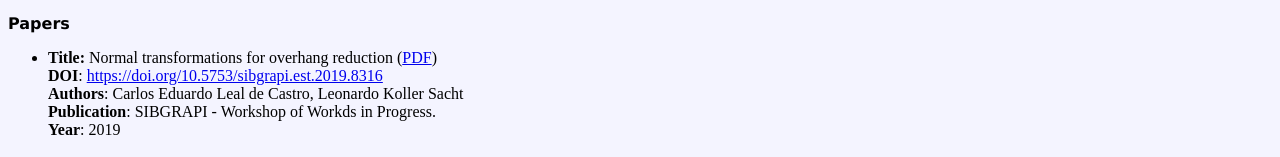
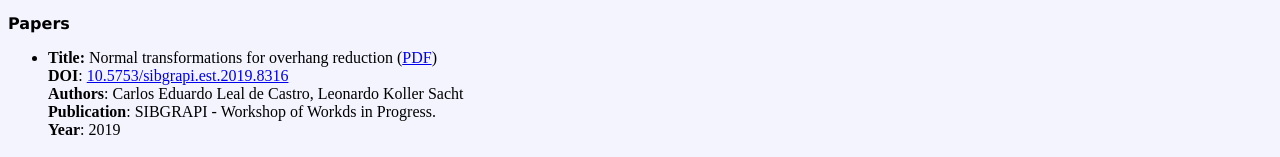
Before and after one commit to carloselcastro/carloselcastro.github.io, a plain HTML site: page index.html in a window 1280 px wide. Shown: the part 744-901 px from the top of the page. Drawn offline with Linux system fonts and the light colour scheme.

Commit message:
Doi change

```diff
--- a/index.html
+++ b/index.html
@@ -61,7 +61,7 @@
 
     <ul>
     	<li> <b>Title:</b> Normal transformations for overhang reduction (<a href="https://sol.sbc.org.br/index.php/sibgrapi_estendido/article/view/8316/8191" target="_blank">PDF</a>) <br>
-    		<b>DOI</b>: <a href="https://doi.org/10.5753/sibgrapi.est.2019.8316" target="_blank"> https://doi.org/10.5753/sibgrapi.est.2019.8316 </a><br>
+    		<b>DOI</b>: <a href="https://doi.org/10.5753/sibgrapi.est.2019.8316" target="_blank"> 10.5753/sibgrapi.est.2019.8316 </a><br>
     		<b>Authors</b>: Carlos Eduardo Leal de Castro, Leonardo Koller Sacht <br>
     		<b>Publication</b>: SIBGRAPI - Workshop of Workds in Progress.<br>
     		<b>Year</b>: 2019
```
